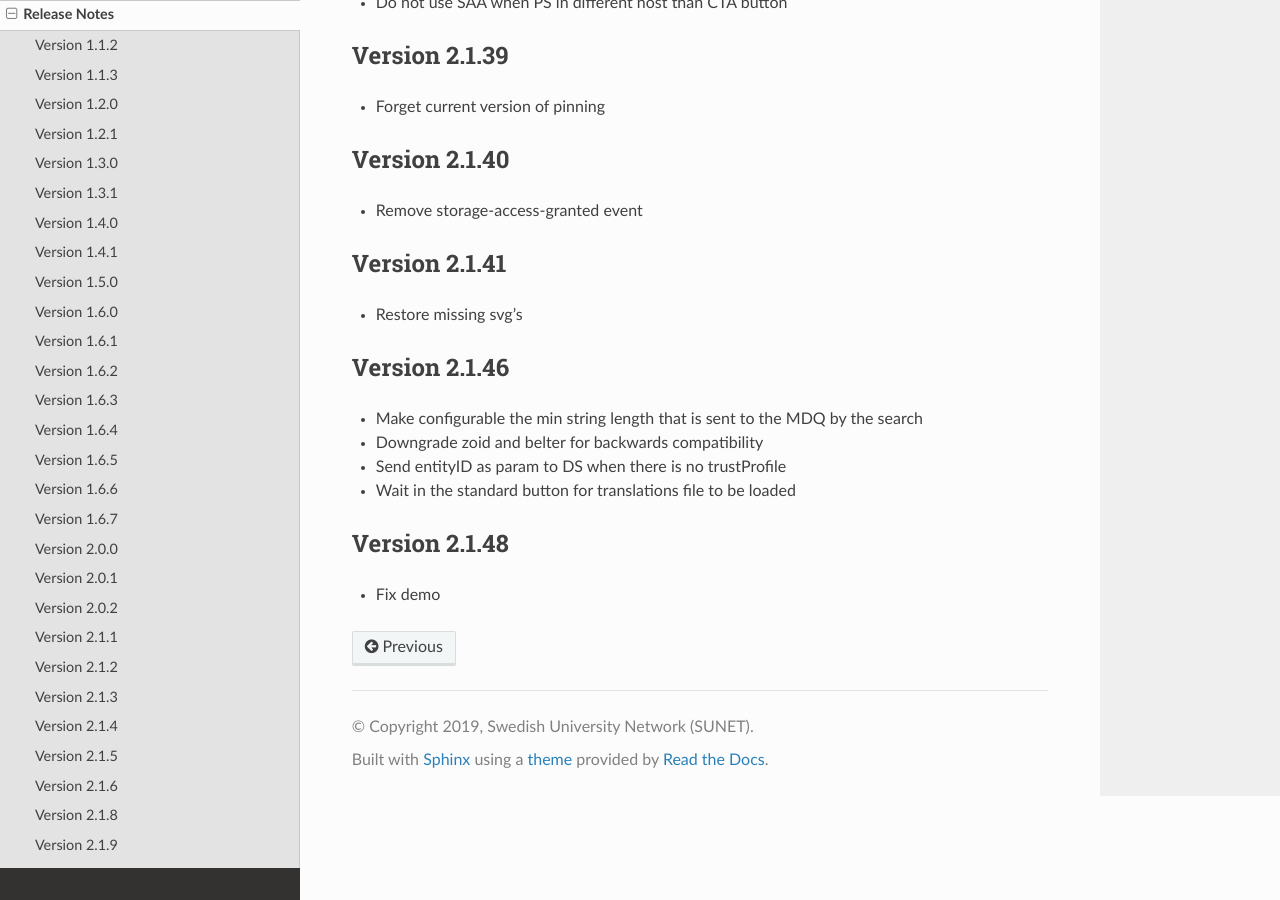
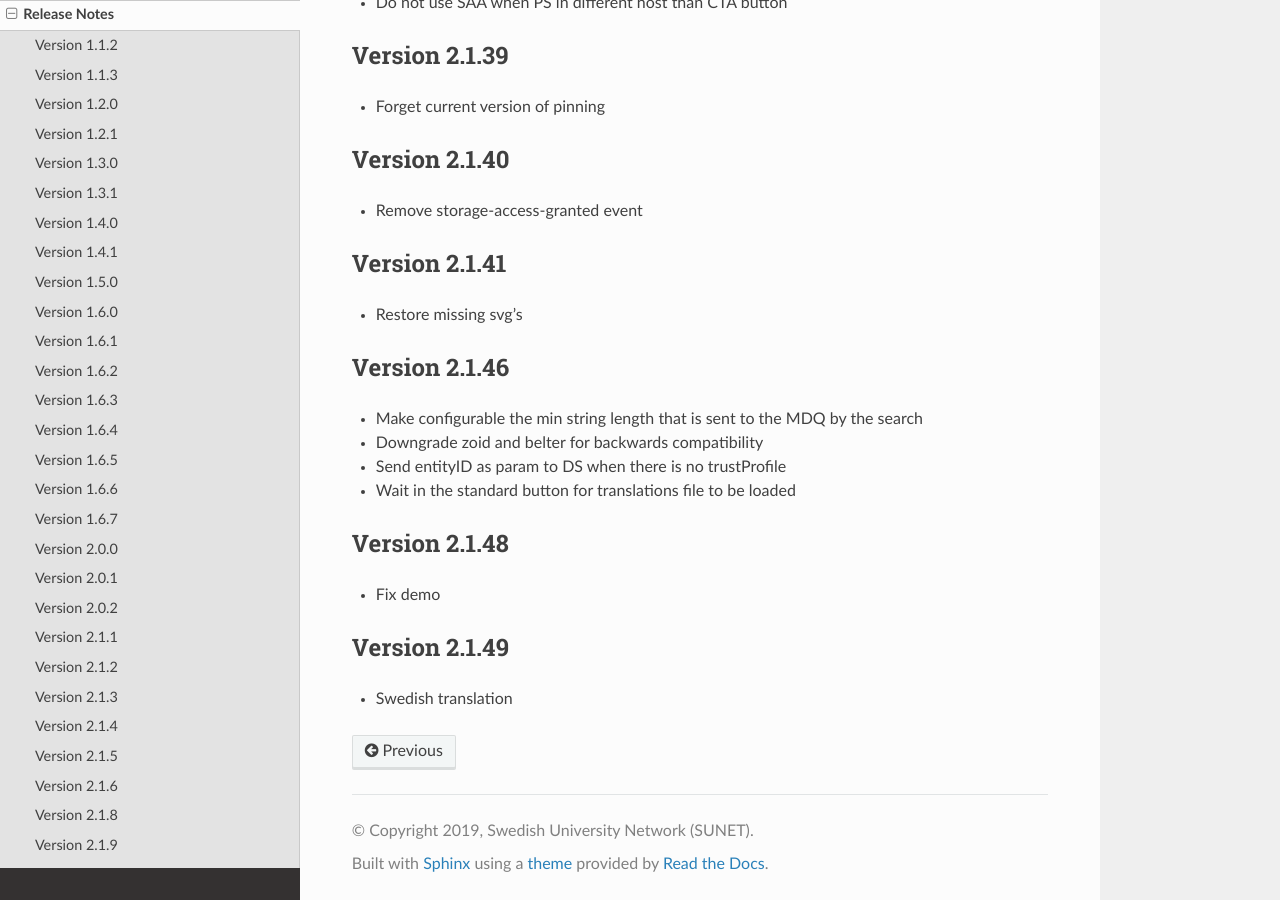
Before and after one commit to TheIdentitySelector/thiss-js, a Sphinx documentation site: the page built from docs/releasenotes.rst, in a window 1280 px wide and 900 px high, scrolled down 5761 px. Built offline with Sphinx 7.4.7 and the Read the Docs theme 3.1.0, drawn with Linux system fonts in a browser that asks for light colours.

Commit message:
bump version to 2.1.49

```diff
--- a/docs/conf.py
+++ b/docs/conf.py
@@ -26,7 +26,7 @@ author = u'Leif Johansson'
 # The short X.Y version
 version = u'2.1'
 # The full version, including alpha/beta/rc tags
-release = u'2.1.48'
+release = u'2.1.49'
 js_source_path = '../src'
 
 # -- General configuration ---------------------------------------------------
--- a/docs/releasenotes.rst
+++ b/docs/releasenotes.rst
@@ -296,3 +296,8 @@ Version 2.1.48
 --------------
 
 * Fix demo
+
+Version 2.1.49
+--------------
+
+* Swedish translation
--- a/package.json
+++ b/package.json
@@ -1,6 +1,6 @@
 {
   "name": "@theidentityselector/thiss",
-  "version": "2.1.48",
+  "version": "2.1.49",
   "description": "The Identity Selector",
   "main": "index.js",
   "private": false,
```
Also changed, not shown: 2 other files.
